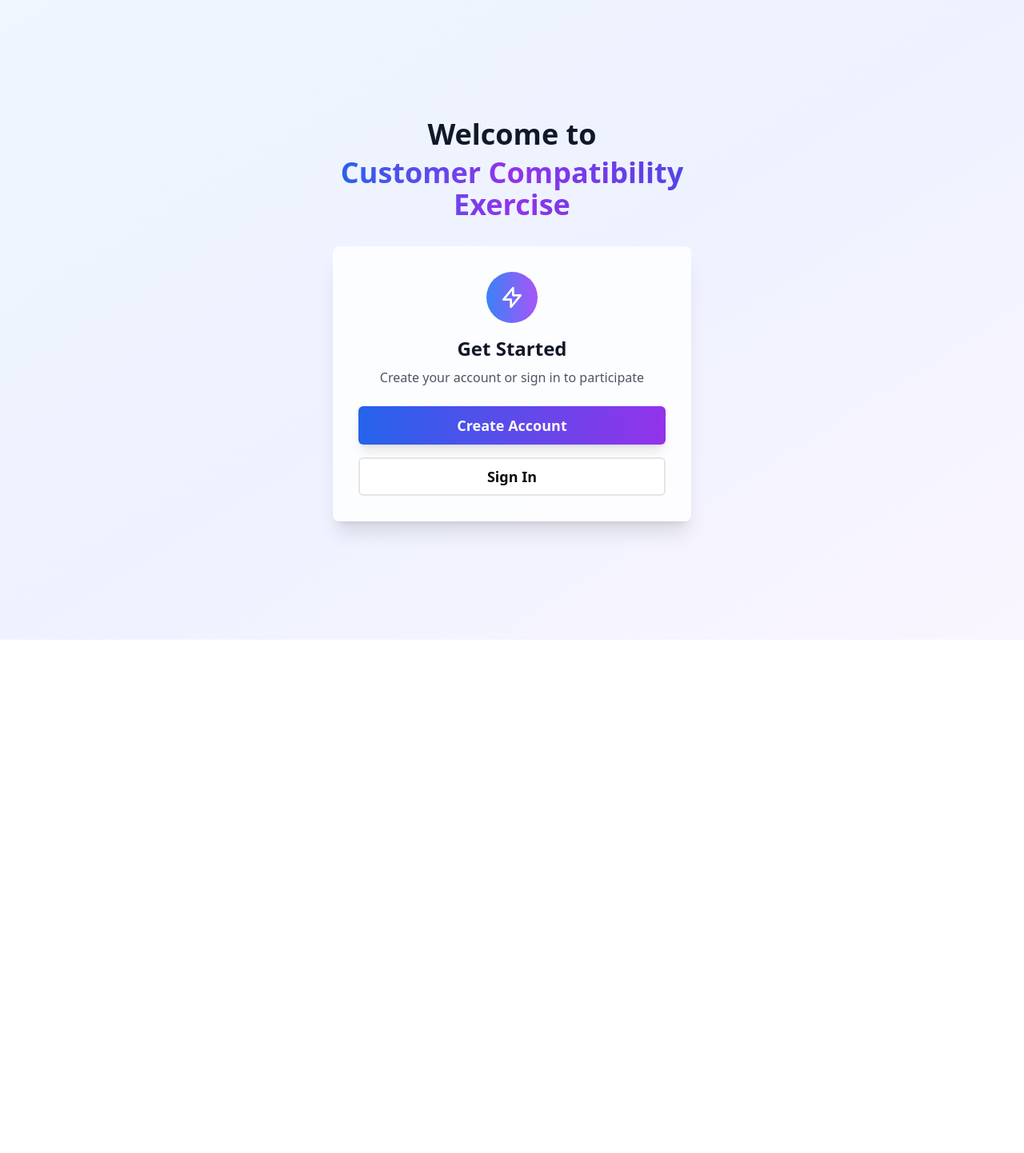
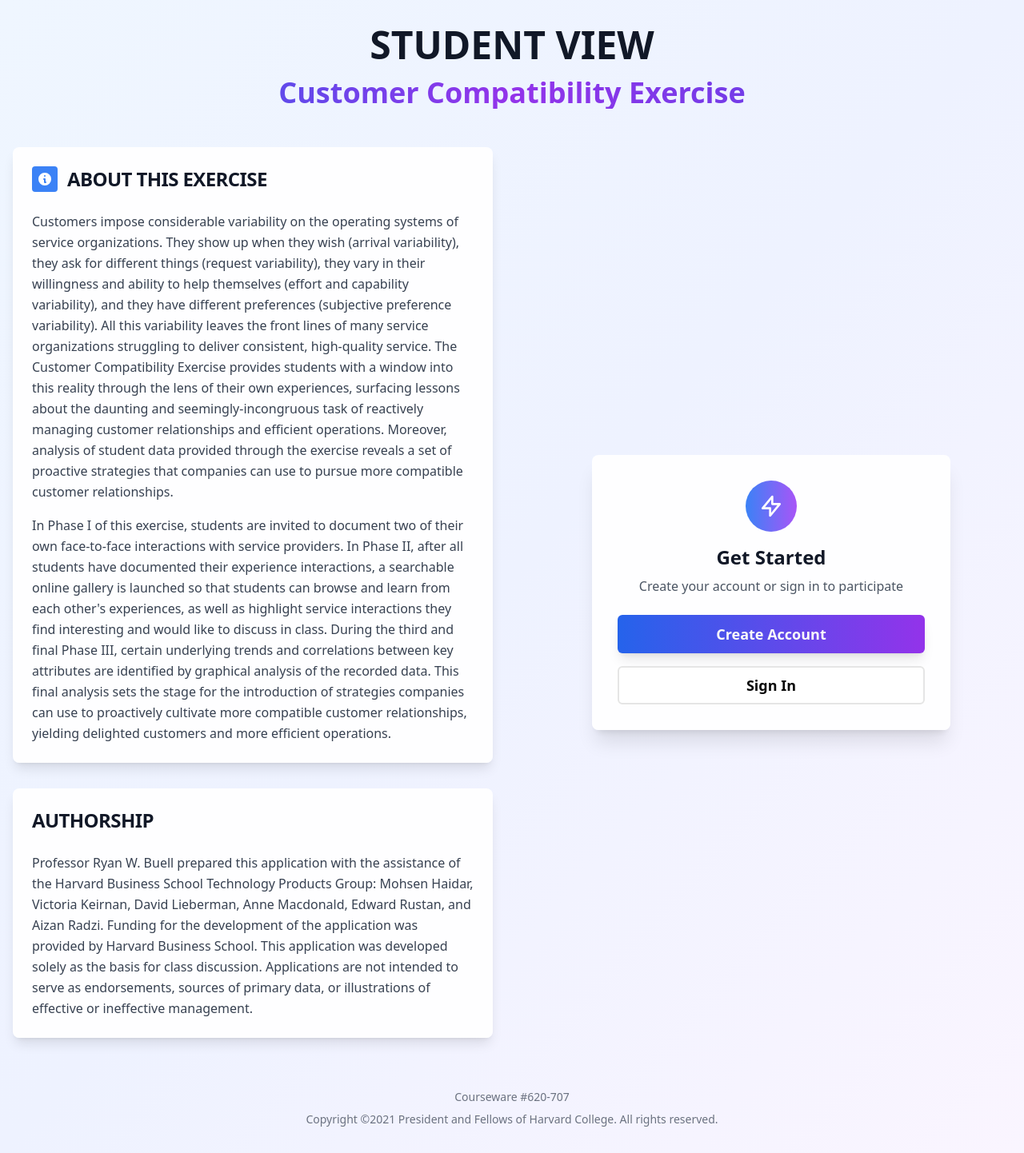
Before and after one commit to minggangli1030/bobalab-webchat, a Next.js app: page / in a window 1280 px wide. Shown: the whole page at 80% size. Before the commit the page ends 800 px from the top, so only its background shows below. Built offline with nearby package versions, Linux system fonts and the light colour scheme; no server answers.

Commit message:
modify landing page

```diff
--- a/src/app/layout.tsx
+++ b/src/app/layout.tsx
@@ -14,8 +14,9 @@
 });
 
 export const metadata: Metadata = {
-  title: "Web Chat",
-  description: "A platform for chatting and sharing ideas",
+  title: "Customer Compatibility Exercise",
+  description:
+    "A Harvard Business School exercise exploring customer variability and service operations",
 };
 
 export default function RootLayout({
--- a/src/app/page.tsx
+++ b/src/app/page.tsx
@@ -39,16 +39,105 @@
   }
 
   return (
-    <div className="min-h-screen bg-gradient-to-br from-blue-50 via-indigo-50 to-purple-50 flex items-center justify-center py-12 px-4 sm:px-6 lg:px-8">
-      <div className="w-full max-w-md">
-        <div className="text-center mb-8">
-          <h1 className="text-4xl font-bold text-gray-900 mb-2">Welcome to</h1>
-          <div className="text-4xl font-extrabold bg-gradient-to-r from-blue-600 via-purple-600 to-indigo-600 bg-clip-text text-transparent mb-4">
+    <div className="min-h-screen bg-gradient-to-br from-blue-50 via-indigo-50 to-purple-50">
+      <div className="container mx-auto px-4 py-8">
+        {/* Header */}
+        <div className="text-center mb-12">
+          <h1 className="text-5xl font-bold text-gray-900 mb-4">
+            STUDENT VIEW
+          </h1>
+          <div className="text-4xl font-extrabold bg-gradient-to-r from-blue-600 via-purple-600 to-indigo-600 bg-clip-text text-transparent mb-6">
             Customer Compatibility Exercise
           </div>
         </div>
 
-        <Card className="w-full shadow-xl border-0 bg-white/80 backdrop-blur-sm">
+        <div className="grid lg:grid-cols-2 gap-12 max-w-7xl mx-auto">
+          {/* Left Column - About Content */}
+          <div className="space-y-8">
+            {/* About This Exercise */}
+            <Card className="shadow-lg border-0 bg-white/90 backdrop-blur-sm">
+              <CardHeader>
+                <CardTitle className="text-2xl font-bold text-gray-900 flex items-center gap-3">
+                  <div className="w-8 h-8 bg-blue-500 rounded flex items-center justify-center">
+                    <svg
+                      className="w-5 h-5 text-white"
+                      fill="currentColor"
+                      viewBox="0 0 20 20"
+                    >
+                      <path
+                        fillRule="evenodd"
+                        d="M18 10a8 8 0 11-16 0 8 8 0 0116 0zm-7-4a1 1 0 11-2 0 1 1 0 012 0zM9 9a1 1 0 000 2v3a1 1 0 001 1h1a1 1 0 100-2v-3a1 1 0 00-1-1H9z"
+                        clipRule="evenodd"
+                      />
+                    </svg>
+                  </div>
+                  ABOUT THIS EXERCISE
+                </CardTitle>
+              </CardHeader>
+              <CardContent className="space-y-4 text-gray-700 leading-relaxed">
+                <p>
+                  Customers impose considerable variability on the operating
+                  systems of service organizations. They show up when they wish
+                  (arrival variability), they ask for different things (request
+                  variability), they vary in their willingness and ability to
+                  help themselves (effort and capability variability), and they
+                  have different preferences (subjective preference
+                  variability). All this variability leaves the front lines of
+                  many service organizations struggling to deliver consistent,
+                  high-quality service. The Customer Compatibility Exercise
+                  provides students with a window into this reality through the
+                  lens of their own experiences, surfacing lessons about the
+                  daunting and seemingly-incongruous task of reactively managing
+                  customer relationships and efficient operations. Moreover,
+                  analysis of student data provided through the exercise reveals
+                  a set of proactive strategies that companies can use to pursue
+                  more compatible customer relationships.
+                </p>
+                <p>
+                  In Phase I of this exercise, students are invited to document
+                  two of their own face-to-face interactions with service
+                  providers. In Phase II, after all students have documented
+                  their experience interactions, a searchable online gallery is
+                  launched so that students can browse and learn from each
+                  other's experiences, as well as highlight service interactions
+                  they find interesting and would like to discuss in class.
+                  During the third and final Phase III, certain underlying
+                  trends and correlations between key attributes are identified
+                  by graphical analysis of the recorded data. This final
+                  analysis sets the stage for the introduction of strategies
+                  companies can use to proactively cultivate more compatible
+                  customer relationships, yielding delighted customers and more
+                  efficient operations.
+                </p>
+              </CardContent>
+            </Card>
+
+            {/* Authorship */}
+            <Card className="shadow-lg border-0 bg-white/90 backdrop-blur-sm">
+              <CardHeader>
+                <CardTitle className="text-2xl font-bold text-gray-900">
+                  AUTHORSHIP
+                </CardTitle>
+              </CardHeader>
+              <CardContent className="text-gray-700 leading-relaxed">
+                <p>
+                  Professor Ryan W. Buell prepared this application with the
+                  assistance of the Harvard Business School Technology Products
+                  Group: Mohsen Haidar, Victoria Keirnan, David Lieberman, Anne
+                  Macdonald, Edward Rustan, and Aizan Radzi. Funding for the
+                  development of the application was provided by Harvard
+                  Business School. This application was developed solely as the
+                  basis for class discussion. Applications are not intended to
+                  serve as endorsements, sources of primary data, or
+                  illustrations of effective or ineffective management.
+                </p>
+              </CardContent>
+            </Card>
+          </div>
+
+          {/* Right Column - Login/Signup */}
+          <div className="flex items-center justify-center">
+            <Card className="w-full max-w-md shadow-xl border-0 bg-white/90 backdrop-blur-sm">
               <CardContent className="p-8">
                 <div className="space-y-6">
                   <div className="text-center">
@@ -96,5 +185,16 @@
             </Card>
           </div>
         </div>
+
+        {/* Footer */}
+        <div className="mt-16 text-center text-sm text-gray-500">
+          <p>Courseware #620-707</p>
+          <p className="mt-2">
+            Copyright ©2021 President and Fellows of Harvard College. All rights
+            reserved.
+          </p>
+        </div>
+      </div>
+    </div>
   );
 }
```
Lines whose indentation alone changed are shown as unchanged.
